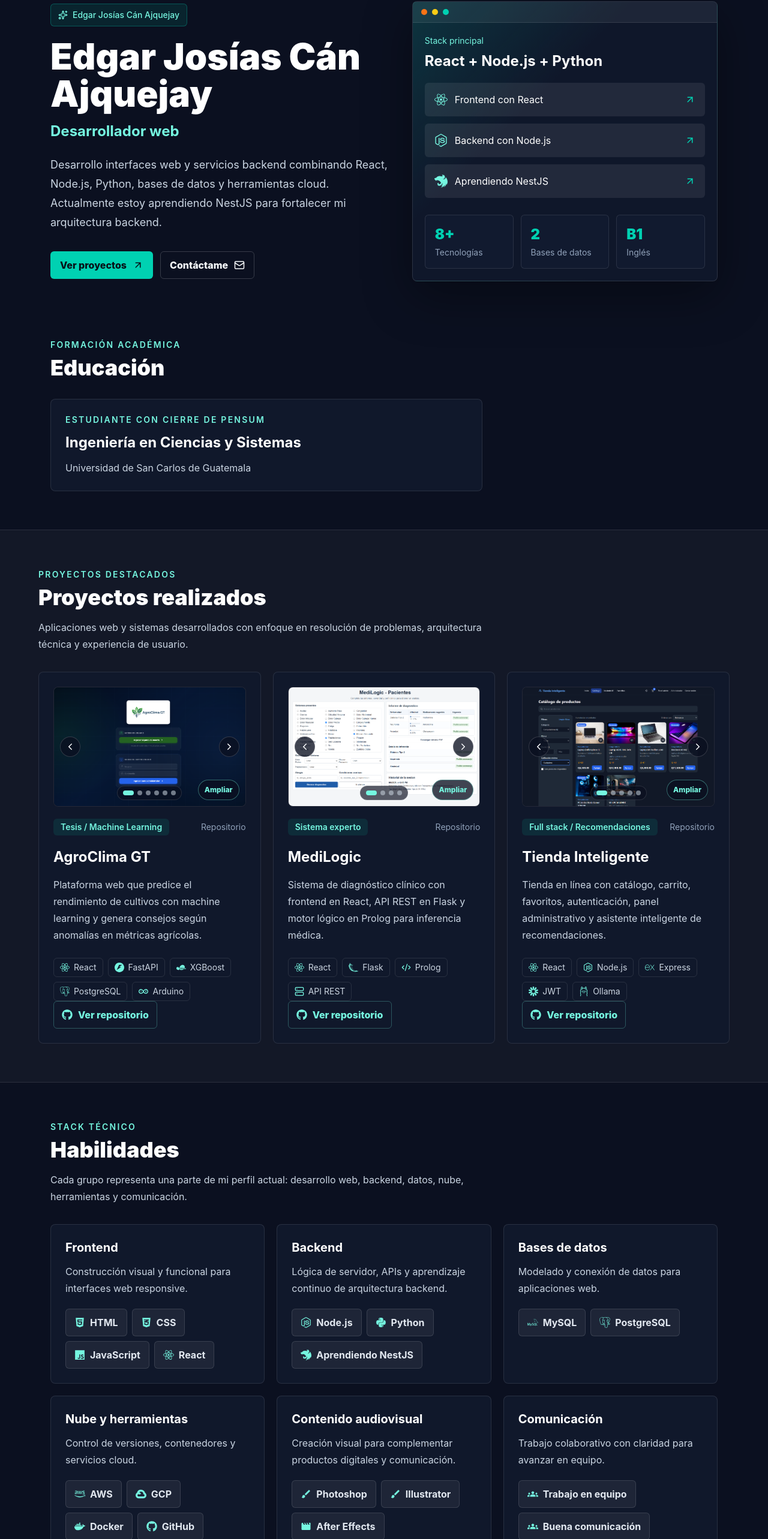
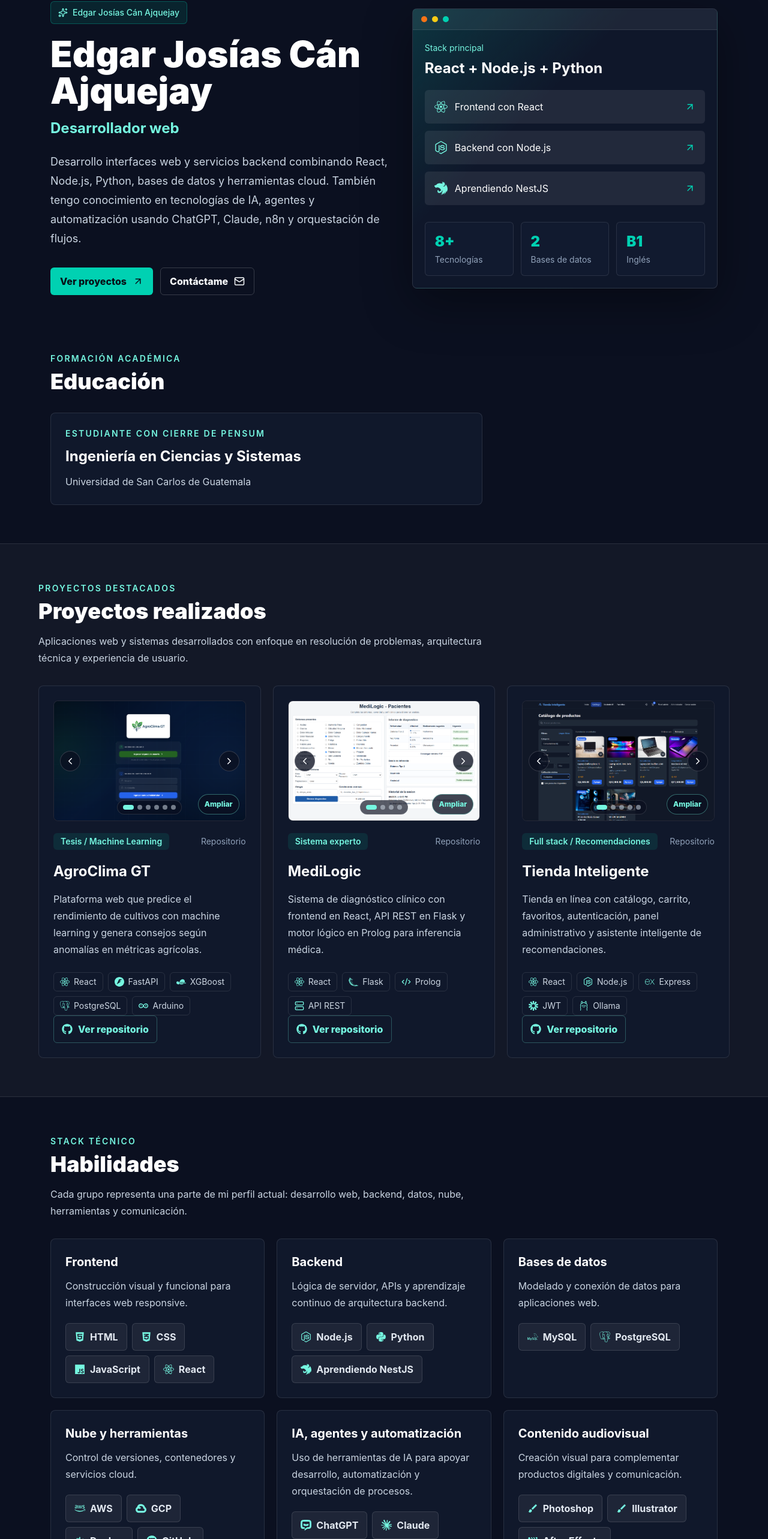
Before and after one commit to joshi20022021/CV_2026, a React (Vite) app: page / in a window 1280 px wide. Shown: the part 171-2737 px from the top of the page at 60% size. Built offline with nearby package versions, Linux system fonts and the light colour scheme.

Commit message:
Add AI agents skills

```diff
--- a/index.html
+++ b/index.html
@@ -6,7 +6,7 @@
     <meta name="viewport" content="width=device-width, initial-scale=1.0" />
     <meta
       name="description"
-      content="joshipanda, portfolio de Edgar Josías Cán Ajquejay, desarrollador web con experiencia en React, Node.js, Python, bases de datos, nube y contenido audiovisual."
+      content="joshipanda, portfolio de Edgar Josías Cán Ajquejay, desarrollador web con experiencia en React, Node.js, Python, bases de datos, nube, contenido audiovisual, IA, agentes y automatización."
     />
     <title>joshipanda | Edgar Josías Cán Ajquejay</title>
   </head>
--- a/src/App.jsx
+++ b/src/App.jsx
@@ -34,11 +34,15 @@ import {
   SiGooglecloud,
   SiJsonwebtokens,
   SiMysql,
+  SiN8N,
   SiNestjs,
   SiOllama,
   SiPostgresql,
+  SiClaude,
+  SiChatbot,
   SiScikitlearn,
 } from 'react-icons/si'
+import { TbAutomation, TbRobot } from 'react-icons/tb'
 import './App.css'
 
 const sections = [
@@ -113,7 +117,7 @@ function App() {
     github: 'https://github.com/joshi20022021',
     linkedin: 'https://www.linkedin.com/in/edgar-josías-cán-ajquejay-07143a245',
     summary:
-      'Desarrollo interfaces web y servicios backend combinando React, Node.js, Python, bases de datos y herramientas cloud. Actualmente estoy aprendiendo NestJS para fortalecer mi arquitectura backend.',
+      'Desarrollo interfaces web y servicios backend combinando React, Node.js, Python, bases de datos y herramientas cloud. También tengo conocimiento en tecnologías de IA, agentes y automatización usando ChatGPT, Claude, n8n y orquestación de flujos.',
   }
 
   const education = {
@@ -210,6 +214,17 @@ function App() {
         { name: 'Docker', icon: FaDocker },
         { name: 'GitHub', icon: FaGithub },
         { name: 'GitLab', icon: FaGitlab },
+      ],
+    },
+    {
+      title: 'IA, agentes y automatización',
+      text: 'Uso de herramientas de IA para apoyar desarrollo, automatización y orquestación de procesos.',
+      items: [
+        { name: 'ChatGPT', icon: SiChatbot },
+        { name: 'Claude', icon: SiClaude },
+        { name: 'n8n', icon: SiN8N },
+        { name: 'Agentes de IA', icon: TbRobot },
+        { name: 'Orquestación', icon: TbAutomation },
       ],
     },
     {
```
